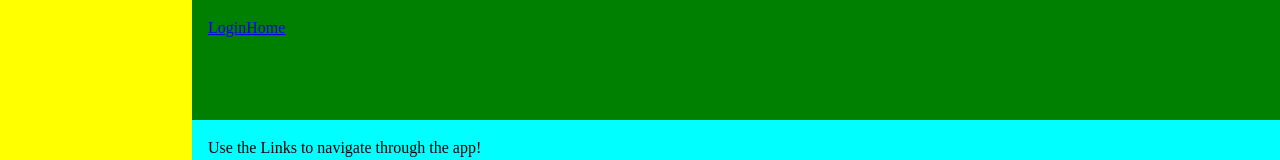
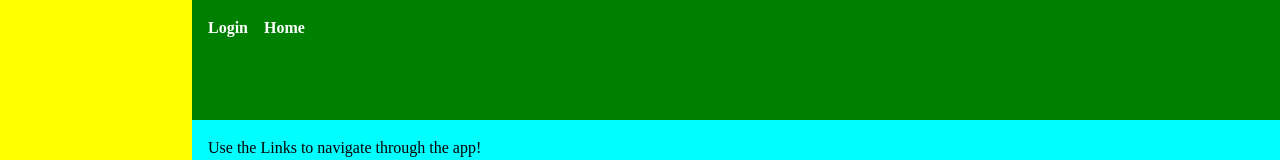
Before and after one commit to replakcan/blog-api, a React (Vite) app in the folder frontend/: page / in a window 1280 px wide. Shown: the top 160 px of the page. Built offline with nearby package versions, Linux system fonts and the light colour scheme.

Commit message:
Temp root-css

```diff
--- a/frontend/src/styles/root.css
+++ b/frontend/src/styles/root.css
@@ -14,6 +14,17 @@
   background-color: green;
 }
 
+.root-header nav {
+  display: flex;
+  gap: 1rem;
+  color: white;
+}
+
+.root-header nav > * {
+  text-decoration: none;
+  color: white;
+}
+
 .root-sidebar {
   grid-area: 1 / 1 / -1 / 2;
   background-color: yellow;
@@ -23,3 +34,23 @@
   grid-area: 2 / 2 / -1 / -1;
   background-color: aqua;
 }
+
+a {
+  color: inherit;
+  font-weight: bold;
+  transition: color 0.2s ease-in;
+  text-decoration: none;
+}
+
+a:hover {
+  color: blue;
+}
+
+a.active {
+  background: blue;
+  color: white;
+}
+
+a.pending {
+  color: blue;
+}
```
